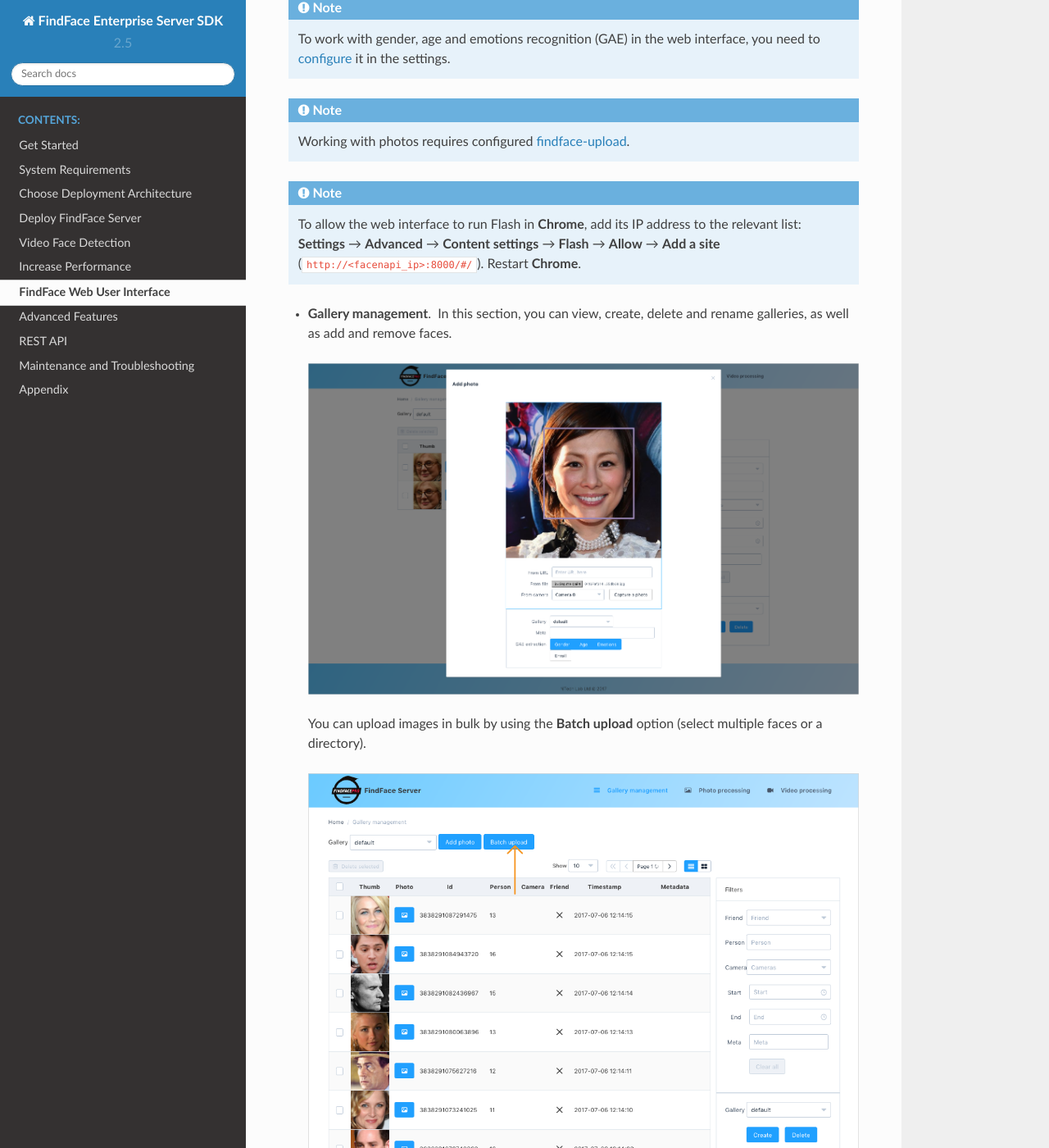
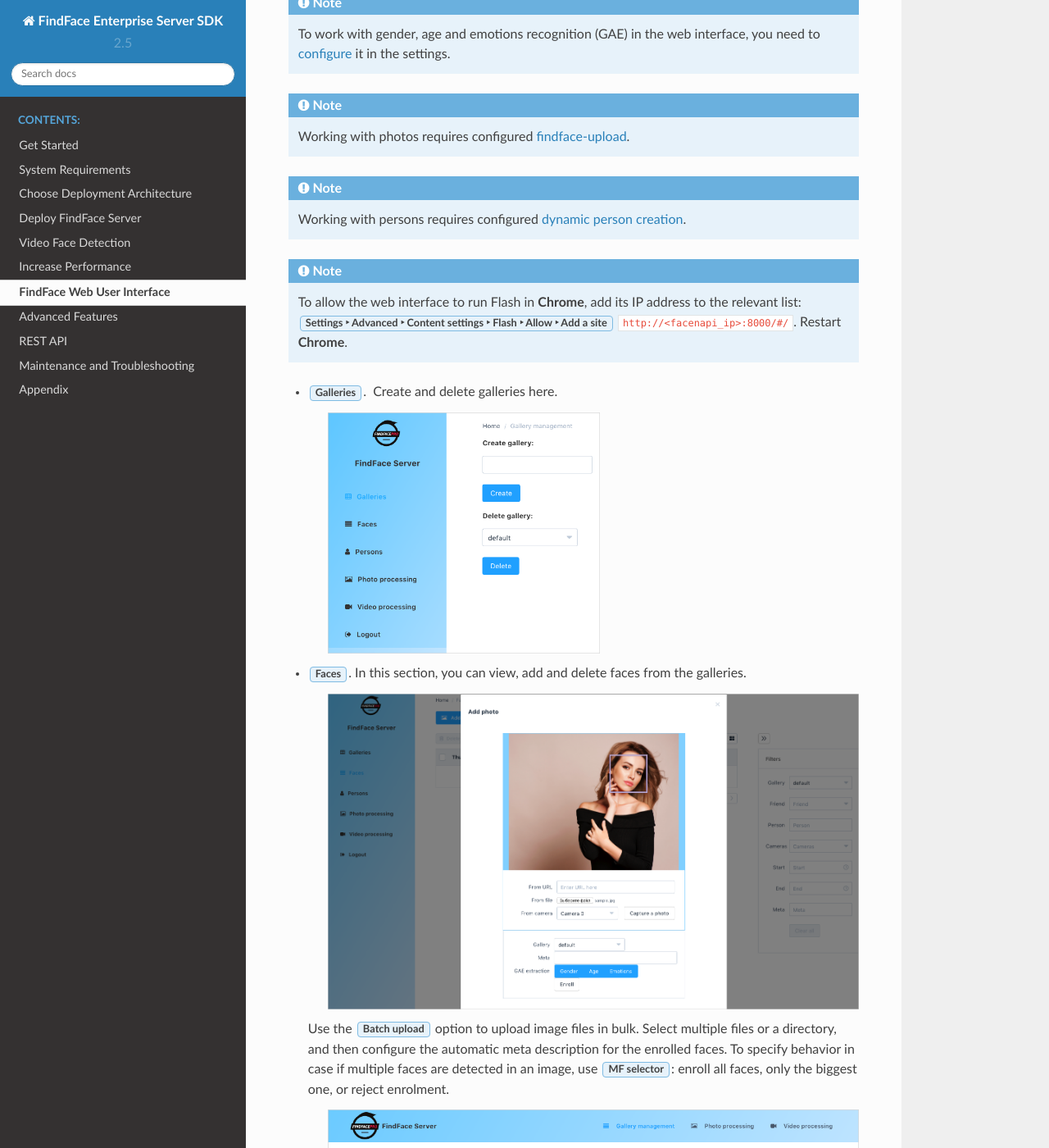
Before and after one commit to NTech-Lab/docs, a Sphinx documentation site: the page built from docs/findface_ui.rst, in a window 1280 px wide and 1400 px high, scrolled down 909 px. Shown: the whole window at 82% size. Built offline with Sphinx 7.4.7 and the Read the Docs theme 2.0.0, drawn with Linux system fonts in a browser that asks for light colours; some of the changed text lies outside the part shown.

Commit message:
findface ui

```diff
--- a/docs/extraction_api.rst
+++ b/docs/extraction_api.rst
@@ -11,7 +11,7 @@
    Being a ``findface-facenapi`` counterpart when it comes to data extraction via API, ``Extraction API`` is more resource-demanding. The component cannot fully substitute ``findface-facenapi`` as it doesn't allow adding faces and working with the database.
 
 .. note::
-   You can also :ref:`use <extract-facens>` ``Extraction API`` as a facen extractor, i. e. as a substitute for ``findface-nnapi``.
+   You can also :ref:`use <extract-facens>` ``Extraction API`` as a facen extractor, i. e. as an alternative to ``findface-nnapi``.
 
 .. tip::
    Encoded in base64 normalized images received from the Extraction API component are qualified for posting to findface-facenapi.
@@ -332,7 +332,7 @@
 Extract Facens
 ---------------------------------------------------
 
-By default, ``findface-facenapi`` detects faces in images and sends them to ``findface-nnapi`` for a facen extraction. Then ``findface-facenapi`` saves the obtained facen to MongoDB and Tarantool databases. You can use ``Extraction API`` as a substitute of ``findface-nnapi`` in this pipeline.
+By default, ``findface-facenapi`` detects faces in images and sends them to ``findface-nnapi`` for a facen extraction. Then ``findface-facenapi`` saves the obtained facen to MongoDB and Tarantool databases. You can use ``Extraction API`` as a better alternative to ``findface-nnapi`` in this pipeline.
 
 The main advantage of ``Extraction API`` in contrast with ``findface-nnapi`` is its built-in ability to clone into multiple instances and automatically balance the traffic across them, while for ``findface-nnapi``, load balancing has to be manually :ref:`set up <load-balancing>` via NginX.
 
--- a/docs/findface_ui.rst
+++ b/docs/findface_ui.rst
@@ -34,33 +34,44 @@
      Working with photos requires configured :ref:`findface-upload <findface-upload>`.
 
 .. note::
-     To allow the web interface to run Flash in :program:`Chrome`, add its IP address to the relevant list: **Settings** → **Advanced** → **Content settings** → **Flash** → **Allow** → **Add a site** (``http://<facenapi_ip>:8000/#/``). Restart :program:`Chrome`.
+     Working with persons requires configured :ref:`dynamic person creation <persons>`.
 
-*  **Gallery management**.  In this section, you can view, create, delete and rename galleries, as well as add and remove faces.
+.. note::
+     To allow the web interface to run Flash in :program:`Chrome`, add its IP address to the relevant list: :menuselection:`Settings -->  Advanced --> Content settings --> Flash --> Allow --> Add a site` ``http://<facenapi_ip>:8000/#/``. Restart :program:`Chrome`.
+
+* :guilabel:`Galleries`.  Create and delete galleries here.
 
 
-   .. image:: /_static/add_photo.png
+     .. image:: /_static/galleries.png
+        :scale: 60%
 
 
-   You can upload images in bulk by using the **Batch upload** option (select multiple faces or a directory).
+* :guilabel:`Faces`. In this section, you can view, add and delete faces from the galleries.
+
+     .. image:: /_static/add_photo.png
+
+  Use the :guilabel:`Batch upload` option to upload image files in bulk. Select multiple files or a directory, and then configure the automatic meta description for the enrolled faces. To specify behavior in case if multiple faces are detected in an image, use :guilabel:`&MF selector`: enroll all faces, only the biggest one, or reject enrolment.
 
 
-   .. image:: /_static/batch_upload.png
+     .. image:: /_static/batch_upload.png
 
 
-   .. tip::
-       To select photos in the **icons** mode, click on them as you hold down the CTRL key.
+  .. tip::
+     To select photos in the :guilabel:`icons` mode, click on them as you hold down the :kbd:`CTRL` key.
 
-* **Photo processing**. Select this section to detect faces in static images, recognize gender, age and emotions, search a face in the database (identification), and compare two faces (verification).
+* :guilabel:`Persons`. View and filter persons here.
+
+     .. image:: /_static/persons.png
+
+* :guilabel:`Photo processing`. Select this section to detect faces in static images, recognize gender, age and emotions, search a face in the database (identification), and compare two faces (verification).
 
 
-  .. image:: /_static/compare.png
+    .. image:: /_static/compare.png
 
 
-* **Video processing**. In this section you can process a rtsp video stream or a video file to detect, enroll (add to a gallery) and identify faces in it, recognize gender, age and emotions.
+* :guilabel:`Video processing`. This mode supports video streams from rtsp and web cameras, and video files. Here you can detect, enroll (add to a gallery) and identify faces in video with gender, age and emotions recognition.
+
+    .. image:: /_static/video.png
 
   .. note::
       The video processing functionality in the web interface is great for tests. In production mode, use :ref:`fkvideo_detector <video>`.
-
-
-  .. image:: /_static/video.png
```
Also changed, not shown: other parts of docs/findface_ui.rst (+1 -1 lines), docs/gae.rst (+4 -4 lines), docs/methods.rst (+19 -15 lines), docs/_static/Batch_upload.png (added), docs/_static/add_photo.png, docs/_static/compare.png, docs/_static/ffui.png, docs/_static/galleries.png (added), docs/_static/persons.png (added), docs/_static/video.png.
